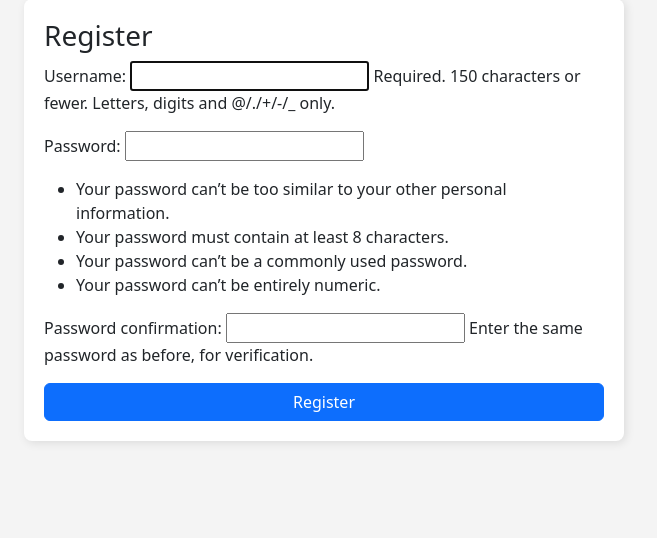
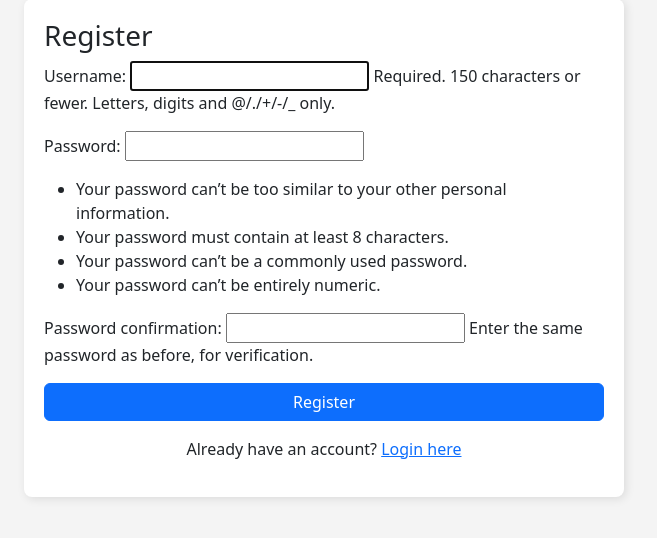
Before and after one commit to Karimi-Amirhossein/To-do-List-Django, a Django app: page /register/ in a window 1280 px wide. Shown: the part 107-645 px from the top of the page, without its empty margins (316-973 px from the left). Run offline with Django 5.2, Linux system fonts and the light colour scheme.

Commit message:
Implement user registration and login functionality

```diff
--- a/tasks/templates/tasks/login.html
+++ b/tasks/templates/tasks/login.html
@@ -19,6 +19,10 @@
 
     <button type="submit" class="btn btn-primary w-100">Login</button>
     </form>
+
+    <div class="mt-3 text-center">
+        <p>Don't have an account? <a href="{% url 'register' %}">Register here</a></p>
+    </div>
 </div>
 
 {% endblock content %}
--- a/tasks/templates/tasks/register.html
+++ b/tasks/templates/tasks/register.html
@@ -11,6 +11,10 @@
         {{ form.as_p }}
         <button type="submit" class="btn btn-primary w-100">Register</button>
     </form>
+
+    <div class="mt-3 text-center">
+        <p>Already have an account? <a href="{% url 'login' %}">Login here</a></p>
+    </div>
 </div>
 
 {% endblock content %}
--- a/tasks/urls.py
+++ b/tasks/urls.py
@@ -1,9 +1,9 @@
 from django.urls import path
-from .views import TaskList, TaskCreate, TaskUpdate, TaskDelete, RegisterPage
-from django.contrib.auth.views import LoginView, LogoutView
+from .views import TaskList, TaskCreate, TaskUpdate, TaskDelete, CustomLoginView, RegisterPage
+from django.contrib.auth.views import LogoutView
 
 urlpatterns = [
-    path('login/', LoginView.as_view(template_name='tasks/login.html'), name='login'),
+    path('login/', CustomLoginView.as_view(), name='login'),
     path('logout/', LogoutView.as_view(next_page='login'), name='logout'),
     path('register/', RegisterPage.as_view(), name='register'),
 
--- a/tasks/views.py
+++ b/tasks/views.py
@@ -1,5 +1,4 @@
-from .forms import TaskForm
-from django.shortcuts import render, redirect
+from django.shortcuts import redirect
 from django.views.generic.list import ListView
 from django.views.generic.edit import CreateView, UpdateView, DeleteView, FormView
 from django.urls import reverse_lazy
@@ -10,6 +9,16 @@ from django.contrib.auth.forms import UserCreationForm
 from django.contrib.auth import login
 
 from .models import Task
+from .forms import TaskForm
+
+
+class CustomLoginView(LoginView):
+    template_name = 'tasks/login.html'
+    fields = '__all__'
+    redirect_authenticated_user = True
+
+    def get_success_url(self):
+        return reverse_lazy('task-list')
 
 
 class RegisterPage(FormView):
@@ -44,7 +53,7 @@ class TaskList(LoginRequiredMixin, ListView):
 
 class TaskCreate(LoginRequiredMixin, CreateView):
     model = Task
-    form_class = TaskForm # Changed to this line
+    form_class = TaskForm
     success_url = reverse_lazy('task-list')
     template_name = 'tasks/task_form.html'
 
```
